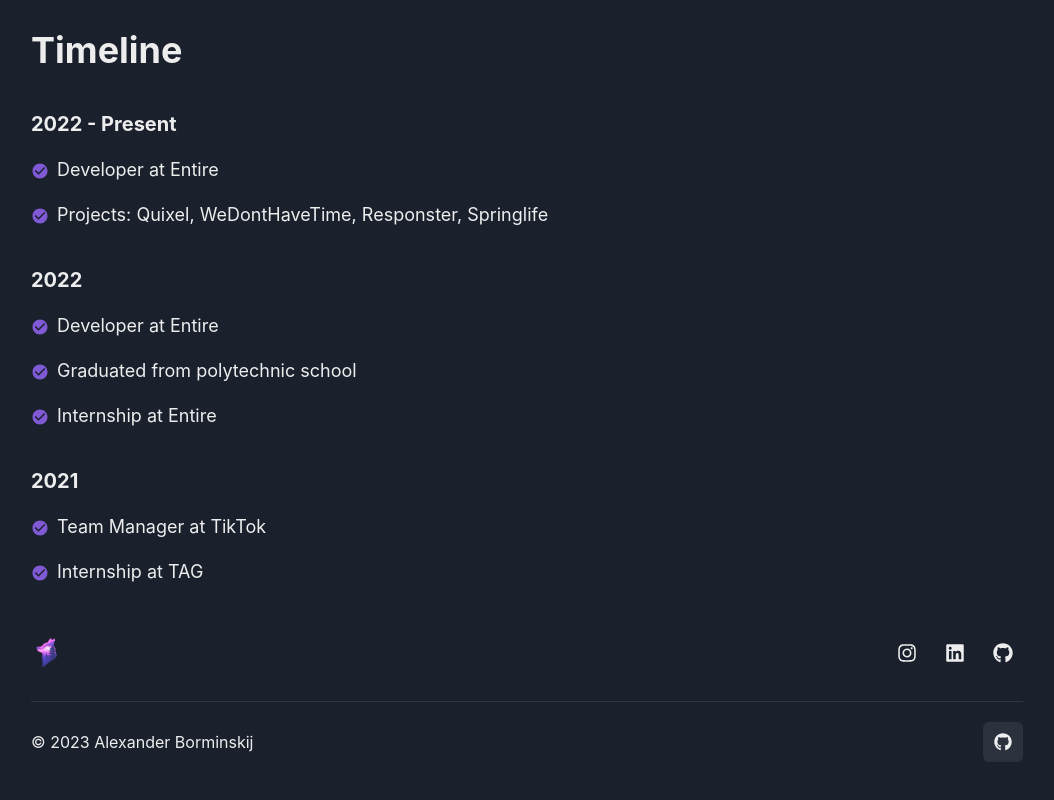
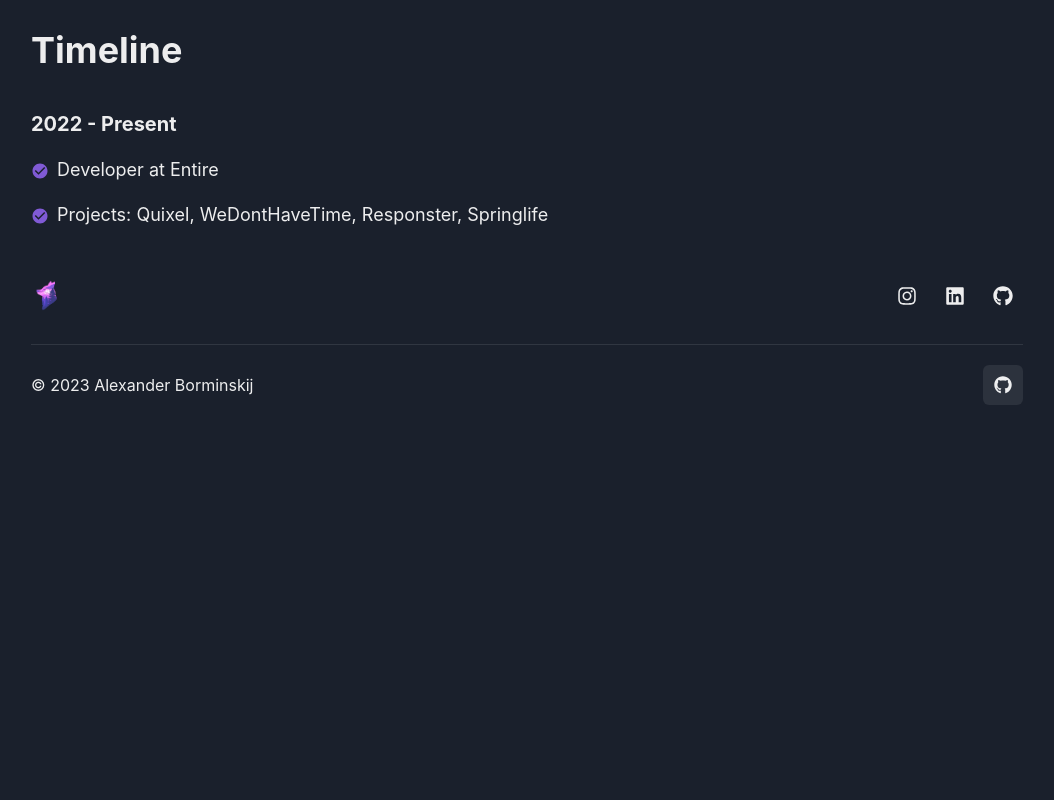
Before and after one commit to brorminskij/portfolio, a Next.js app: page / in a window 1280 px wide. Shown: the part 835-1635 px from the top of the page, without its empty margins (113-1167 px from the left). After the commit the page ends 1288 px from the top, so only its background shows below. Built offline with nearby package versions, Linux system fonts and the light colour scheme.

Commit message:
Removed code

```diff
--- a/components/pages/index/Timeline.tsx
+++ b/components/pages/index/Timeline.tsx
@@ -49,39 +49,6 @@
           })}
         </ListItem>
       </List>
-      <Heading mt={10} mb={5} as="h2" size="md">
-        2022
-      </Heading>
-      <List spacing={18} fontSize="18">
-        <ListItem>
-          <ListIcon as={MdCheckCircle} color="purple.500" />
-          Developer at <Link href="https://entire.se">Entire</Link>
-        </ListItem>
-        <ListItem>
-          <ListIcon as={MdCheckCircle} color="purple.500" />
-          Graduated from{" "}
-          <Link href="https://www.jensenyh.se/vara-utbildningar/frontendutvecklare">
-            polytechnic school
-          </Link>
-        </ListItem>
-        <ListItem>
-          <ListIcon as={MdCheckCircle} color="purple.500" />
-          Internship at <Link href="https://entire.se/">Entire</Link>
-        </ListItem>
-      </List>
-      <Heading mt={10} mb={5} as="h2" size="md">
-        2021
-      </Heading>
-      <List spacing={18} fontSize="18">
-        <ListItem>
-          <ListIcon as={MdCheckCircle} color="purple.500" />
-          Team Manager at <Link href="https://tiktok.com">TikTok</Link>
-        </ListItem>
-        <ListItem>
-          <ListIcon as={MdCheckCircle} color="purple.500" />
-          Internship at <Link href="https://www.trustanchorgroup.com">TAG</Link>
-        </ListItem>
-      </List>
     </SlideFade>
   );
 };
```
